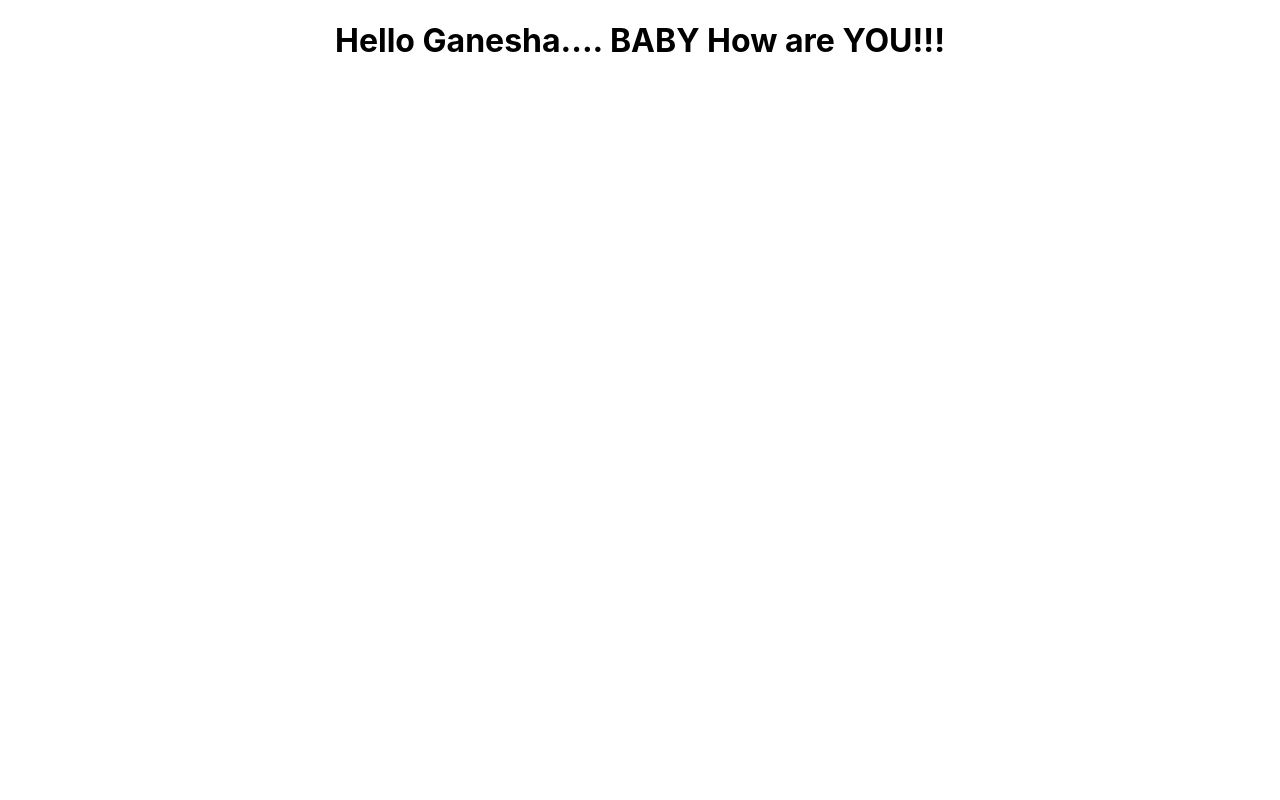
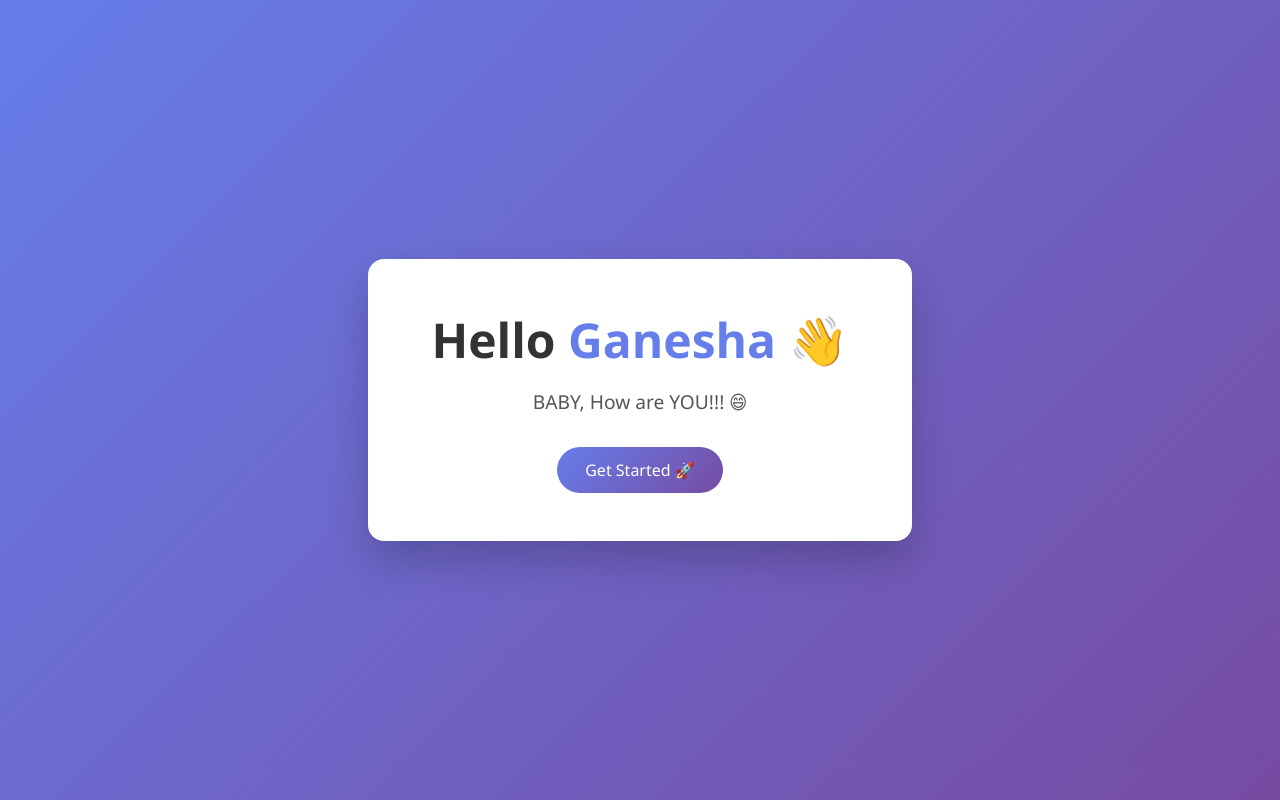
Before and after one commit to ganesha2208/AWS_FirstReact, a React (Create React App) app in the folder hello-ganesha/: page / in a window 1280 px wide. Built offline with nearby package versions, Linux system fonts and the light colour scheme.

Commit message:
app.js updated

```diff
--- a/hello-ganesha/src/App.css
+++ b/hello-ganesha/src/App.css
@@ -1,38 +1,73 @@
-.App {
-  text-align: center;
+/* Reset */
+* {
+  margin: 0;
+  padding: 0;
+  box-sizing: border-box;
+  font-family: 'Segoe UI', Tahoma, Geneva, Verdana, sans-serif;
 }
 
-.App-logo {
-  height: 40vmin;
-  pointer-events: none;
+/* Full screen gradient background */
+.app-container {
+  height: 100vh;
+  background: linear-gradient(135deg, #667eea, #764ba2);
+  display: flex;
+  align-items: center;
+  justify-content: center;
 }
 
-@media (prefers-reduced-motion: no-preference) {
-  .App-logo {
-    animation: App-logo-spin infinite 20s linear;
+/* Card */
+.card {
+  background: white;
+  padding: 3rem 4rem;
+  border-radius: 16px;
+  text-align: center;
+  box-shadow: 0 20px 40px rgba(0, 0, 0, 0.2);
+  animation: fadeIn 1s ease-in-out;
+}
+
+/* Title */
+.title {
+  font-size: 3rem;
+  color: #333;
+  margin-bottom: 1rem;
+}
+
+.title span {
+  color: #667eea;
+}
+
+/* Subtitle */
+.subtitle {
+  font-size: 1.2rem;
+  color: #555;
+  margin-bottom: 2rem;
+}
+
+/* Button */
+.btn {
+  padding: 12px 28px;
+  font-size: 1rem;
+  border: none;
+  border-radius: 30px;
+  cursor: pointer;
+  background: linear-gradient(135deg, #667eea, #764ba2);
+  color: white;
+  transition: transform 0.3s, box-shadow 0.3s;
+}
+
+.btn:hover {
+  transform: translateY(-3px);
+  box-shadow: 0 10px 20px rgba(102, 126, 234, 0.5);
+}
+
+/* Animation */
+@keyframes fadeIn {
+  from {
+    opacity: 0;
+    transform: translateY(30px);
+  }
+  to {
+    opacity: 1;
+    transform: translateY(0);
   }
 }
-
-.App-header {
-  background-color: #282c34;
-  min-height: 100vh;
-  display: flex;
-  flex-direction: column;
-  align-items: center;
-  justify-content: center;
-  font-size: calc(10px + 2vmin);
-  color: white;
-}
-
-.App-link {
-  color: #61dafb;
-}
-
-@keyframes App-logo-spin {
-  from {
-    transform: rotate(0deg);
-  }
-  to {
-    transform: rotate(360deg);
-  }
-}
--- a/hello-ganesha/src/App.js
+++ b/hello-ganesha/src/App.js
@@ -1,12 +1,21 @@
-import logo from './logo.svg';
 import './App.css';
 
 function App() {
   return (
-    <div className="App">
-      <h1>
-        Hello Ganesha.... BABY How are YOU!!!
-      </h1>
+    <div className="app-container">
+      <div className="card">
+        <h1 className="title">
+          Hello <span>Ganesha</span> 👋
+        </h1>
+
+        <p className="subtitle">
+          BABY, How are YOU!!! 😄
+        </p>
+
+        <button className="btn">
+          Get Started 🚀
+        </button>
+      </div>
     </div>
   );
 }
```
